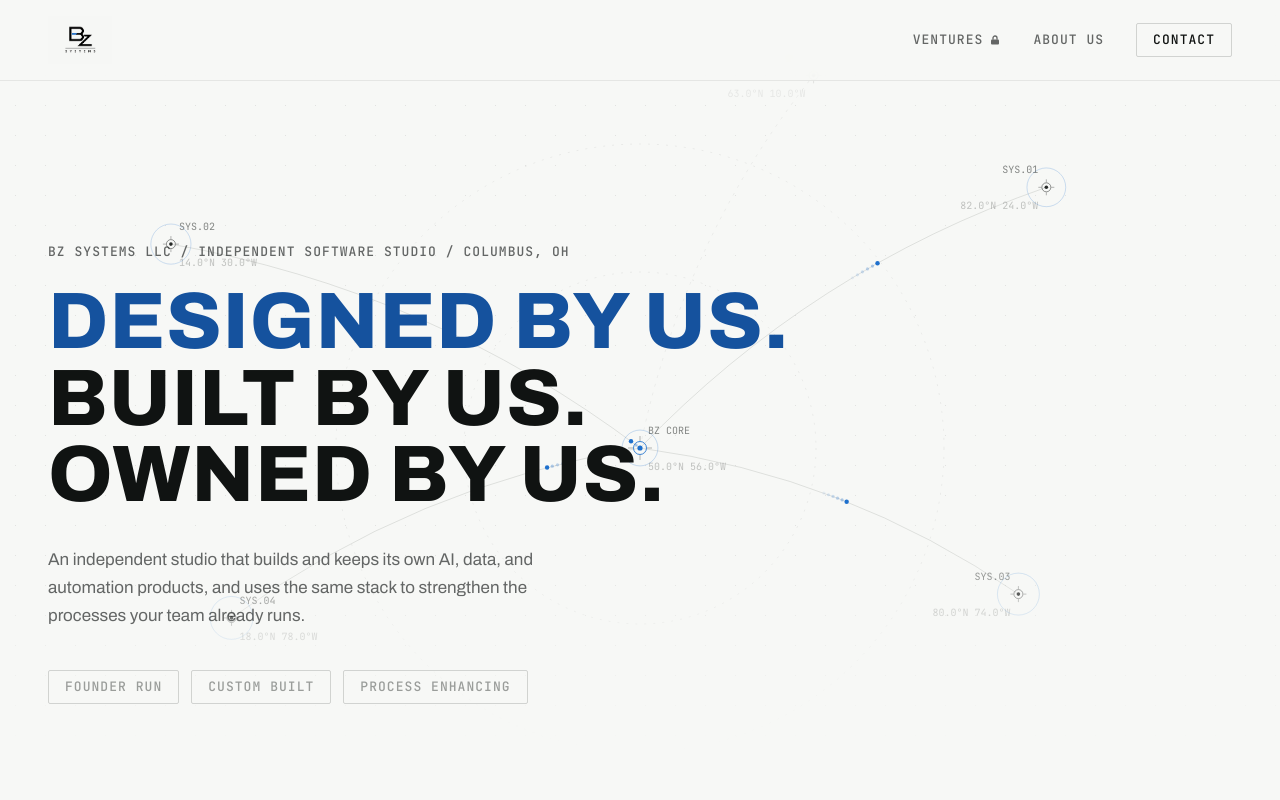
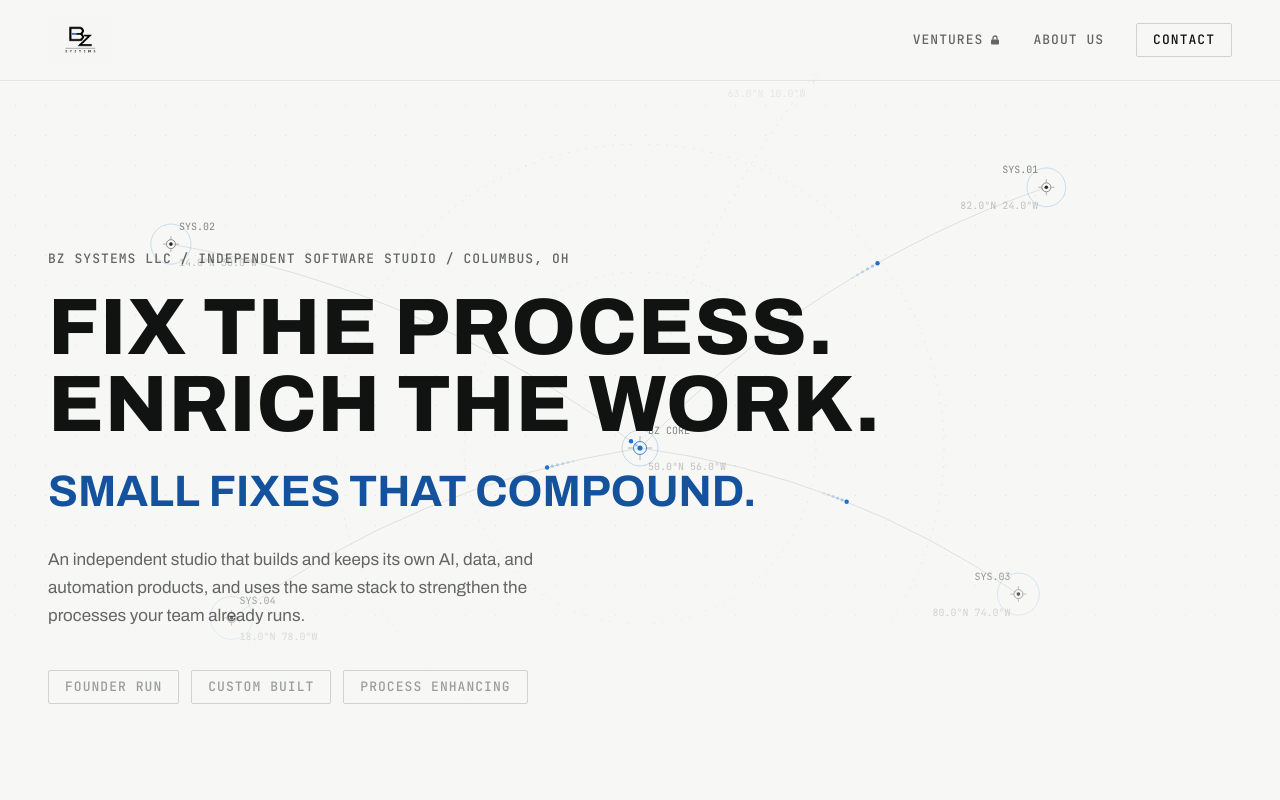
Before and after one commit to ZieglerBlake/bzsystems, a Next.js app: page / in a window 1280 px wide. Shown: the top 800 px of the page. Built offline with nearby package versions, Linux system fonts and the light colour scheme; grey boxes are pictures that could not be loaded.

Commit message:
hero headline: FIX THE PROCESS. ENRICH THE WORK.
- Replaces DESIGNED / BUILT / OWNED BY US at Blake's request
- Signal-blue kicker under it: SMALL FIXES THAT COMPOUND.
- Static headline; HeroHeadline step-through removed (it only fit three
  parallel lines)
- OG alt text and HANDOFF updated to match

```diff
--- a/app/page.tsx
+++ b/app/page.tsx
@@ -1,7 +1,6 @@
 import Image from "next/image";
 import ContactForm from "@/components/ContactForm";
 import Footer from "@/components/Footer";
-import HeroHeadline from "@/components/HeroHeadline";
 import Nav from "@/components/Nav";
 import PhasedBuildIntro from "@/components/PhasedBuildIntro";
 import Reveal from "@/components/Reveal";
@@ -91,7 +90,14 @@
             <p className="rise-in caret font-mono text-label uppercase text-ink-dim">
               BZ SYSTEMS LLC / INDEPENDENT SOFTWARE STUDIO / COLUMBUS, OH
             </p>
-            <HeroHeadline />
+            <h1 className="rise-in rise-in-delay-1 type-extended mt-6 max-w-5xl text-display uppercase">
+              FIX THE PROCESS.
+              <br />
+              ENRICH THE WORK.
+            </h1>
+            <p className="rise-in rise-in-delay-2 type-semi-extended mt-6 text-h2 uppercase text-signal-bright">
+              Small fixes that compound.
+            </p>
             <p className="rise-in rise-in-delay-2 mt-8 max-w-[52ch] text-body text-ink-dim">
               An independent studio that builds and keeps its own AI, data,
               and automation products, and uses the same stack to strengthen
--- a/components/HeroHeadline.tsx
+++ /dev/null
@@ -1,40 +0,0 @@
-"use client";
-
-import { Fragment, useEffect, useState } from "react";
-
-/* The thesis in motion: the signal blue walks DESIGNED -> BUILT -> OWNED.
-   Server render and reduced motion both hold on BUILT, the original
-   static treatment, so there is no hydration flash or layout shift. */
-
-const LINES = ["DESIGNED BY US.", "BUILT BY US.", "OWNED BY US."];
-const STEP_MS = 2500;
-
-export default function HeroHeadline() {
-  const [active, setActive] = useState(1);
-
-  useEffect(() => {
-    if (window.matchMedia("(prefers-reduced-motion: reduce)").matches) return;
-    const id = window.setInterval(
-      () => setActive((i) => (i + 1) % LINES.length),
-      STEP_MS,
-    );
-    return () => clearInterval(id);
-  }, []);
-
-  return (
-    <h1 className="rise-in rise-in-delay-1 type-extended mt-6 max-w-5xl text-display uppercase">
-      {LINES.map((line, i) => (
-        <Fragment key={line}>
-          {i > 0 && <br />}
-          <span
-            className={`transition-colors duration-700 ${
-              i === active ? "text-signal-bright" : ""
-            }`}
-          >
-            {line}
-          </span>
-        </Fragment>
-      ))}
-    </h1>
-  );
-}
```
Also changed, not shown: app/opengraph-image.alt.txt, 1 other file (tests, documents, lock files or other folders).
